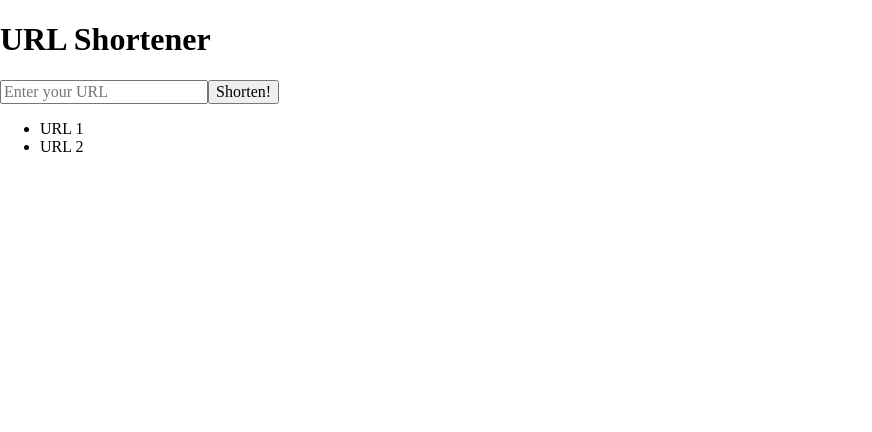
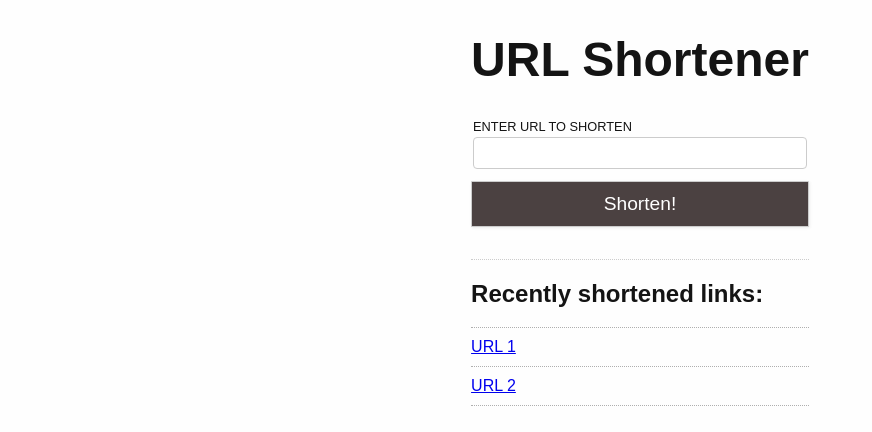
Before and after one commit to ppozniak/url-shortener-fullstack, a Vue app in the folder client/: page / in a window 1280 px wide. Shown: the top 432 px of the page, without its empty margins (0-872 px from the left). Built offline with nearby package versions, Linux system fonts and the light colour scheme.

Commit message:
Write styles for components

```diff
--- a/client/src/app.vue
+++ b/client/src/app.vue
@@ -1,9 +1,13 @@
 <template>
-  <header>
-    <h1 class="page-heading">URL Shortener</h1>
-  </header>
-  <url-input />
-  <url-list />
+  <main class="app-wrapper">
+    <div>
+      <header>
+        <h1 class="page-heading">URL Shortener</h1>
+      </header>
+      <url-input />
+      <url-list />
+    </div>
+  </main>
 </template>
 
 <script lang="ts">
@@ -21,16 +25,30 @@ export default defineComponent({
 </script>
 
 <style scoped>
-.page-heading {
-  font-size: 2rem;
+.app-wrapper {
+  padding: 0 1rem;
+  display: flex;
+  justify-content: center;
+  align-items: center;
+  max-width: 1000px;
+  margin: 0 auto;
 }
 
-#app {
-  font-family: Avenir, Helvetica, Arial, sans-serif;
-  -webkit-font-smoothing: antialiased;
-  -moz-osx-font-smoothing: grayscale;
-  text-align: center;
-  color: #2c3e50;
-  margin-top: 60px;
+.page-heading {
+  font-size: 3rem;
 }
 </style>
+
+<style>
+body {
+  font-family: sans-serif;
+  color: #141414;
+  background-color: #fefefe;
+}
+
+*,
+*:before,
+*:after {
+  box-sizing: border-box;
+}
+</style>
--- a/client/src/components/url-input.vue
+++ b/client/src/components/url-input.vue
@@ -1,7 +1,10 @@
 <template>
   <form @submit.prevent="handleSubmit">
-    <input :value="input" type="text" placeholder="Enter your URL" />
-    <button type="submit">
+    <fieldset class="field">
+      <label class="label" for="url">Enter URL to shorten</label>
+      <input class="input" id="url" :value="input" type="text" />
+    </fieldset>
+    <button class="button" type="submit">
       Shorten!
     </button>
   </form>
@@ -24,4 +27,51 @@ export default defineComponent({
 });
 </script>
 
-<style></style>
+<style scoped>
+.field {
+  display: flex;
+  flex-direction: column;
+  border: 0;
+  padding: 0;
+  margin-bottom: 0.7rem;
+}
+
+.label {
+  margin-bottom: 0.2rem;
+  text-transform: uppercase;
+  font-size: 0.8rem;
+}
+
+.input {
+  display: block;
+  width: 100%;
+  border: 1px solid #ccc;
+  min-height: 2rem;
+  font-size: 1.2rem;
+  border-radius: 4px;
+  padding: 0.2rem 0.45rem;
+}
+
+.button {
+  display: block;
+  margin-left: auto;
+  font-size: 1.2rem;
+  width: 100%;
+  border-radius: 1px;
+  background-color: #4b4141fe;
+  border: 1px solid #ccc;
+  box-shadow: 1px 1px 3px #cccccc55;
+  padding: 0.7rem 1rem;
+  color: #fff;
+  transition: 0.25s ease-out;
+  transition-property: color, background-color;
+}
+
+.button:focus,
+.button:hover {
+  background-color: #fefefe;
+  color: #000;
+  outline: none;
+  cursor: pointer;
+}
+</style>
--- a/client/src/components/url-list.vue
+++ b/client/src/components/url-list.vue
@@ -1,12 +1,19 @@
 <template>
-  <ul>
-    <li>
-      URL 1
-    </li>
-    <li>
-      URL 2
-    </li>
-  </ul>
+  <div class="section">
+    <h2>Recently shortened links:</h2>
+    <ul class="list">
+      <li class="item">
+        <a class="link" href="#">
+          URL 1
+        </a>
+      </li>
+      <li class="item">
+        <a class="link" href="#">
+          URL 2
+        </a>
+      </li>
+    </ul>
+  </div>
 </template>
 
 <script lang="ts">
@@ -18,4 +25,28 @@ export default defineComponent({
 });
 </script>
 
-<style></style>
+<style scoped>
+.section {
+  margin-top: 2rem;
+  border-top: 1px dotted #ccc;
+}
+
+.list {
+  padding: 0;
+  list-style-type: none;
+}
+
+.item {
+  border-top: 1px dotted #afafaf;
+}
+
+.item:last-of-type {
+  border-bottom: 1px dotted #afafaf;
+}
+
+.link {
+  width: 100%;
+  display: inline-block;
+  padding: 0.6rem 0;
+}
+</style>
```
